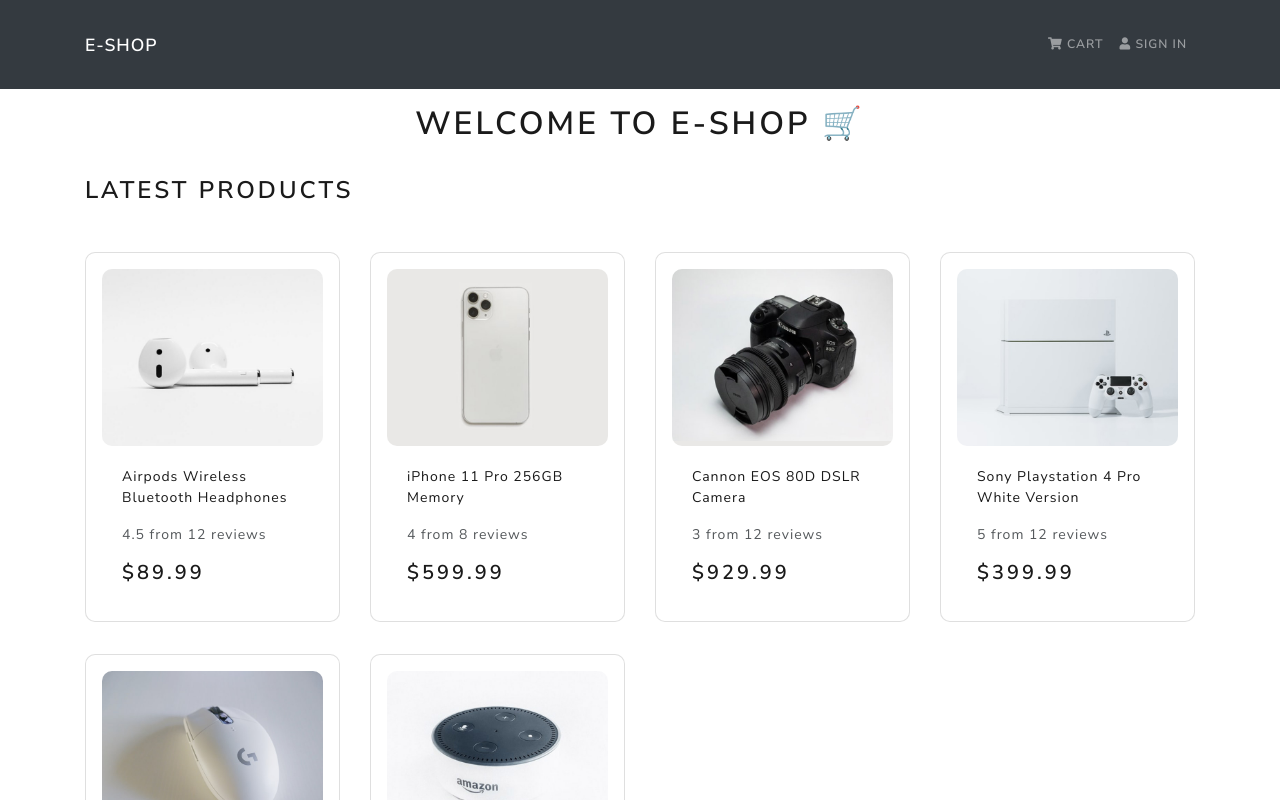
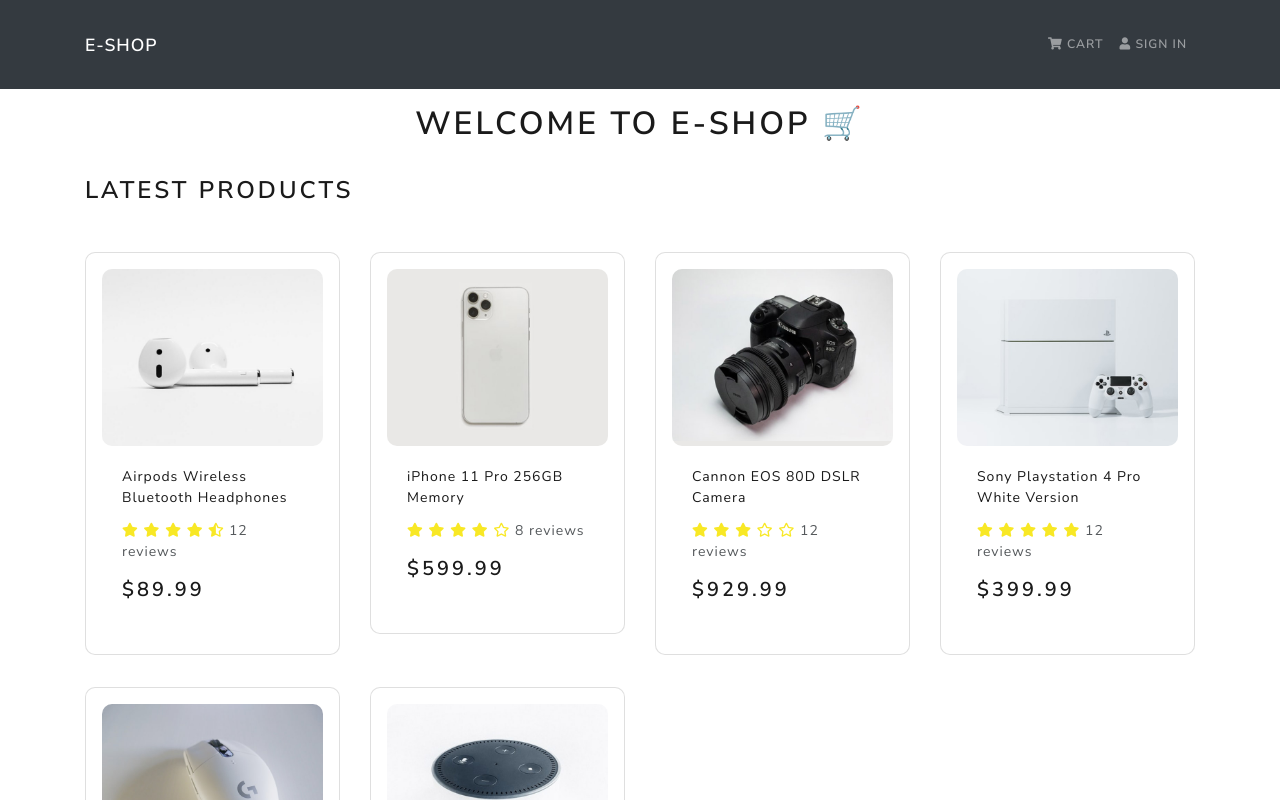
Before and after one commit to Pratham82/E-Commerce-MERN-stack, a React (Create React App) app in the folder frontend/: page / in a window 1280 px wide. Shown: the top 800 px of the page. Built offline with nearby package versions, Linux system fonts and the light colour scheme.

Commit message:
Added Rating component and modified Product component

```diff
--- a/frontend/src/components/Product.js
+++ b/frontend/src/components/Product.js
@@ -1,5 +1,6 @@
 import React from 'react'
 import { Card } from 'react-bootstrap'
+import Rating from './Rating'
 
 export default function Product({
   product: { image, _id, name, rating, numReviews, price },
@@ -17,11 +18,11 @@ export default function Product({
           </Card.Title>
         </a>
         <Card.Text as="div">
-          <div className="my-3">
-            {rating} from {numReviews} reviews
-          </div>
+          <Rating value={rating} text={`${numReviews} reviews`} />
         </Card.Text>
-        <Card.Text as="h4">${price}</Card.Text>
+        <Card.Text as="h4" className="price">
+          ${price}
+        </Card.Text>
       </Card.Body>
     </Card>
   )
--- /dev/null
+++ b/frontend/src/components/Rating.js
@@ -0,0 +1,80 @@
+import React from 'react'
+import PropTypes from 'prop-types'
+
+export default function Rating({ value, text, color }) {
+  return (
+    <div className="rating">
+      <span>
+        <i
+          style={{ color }}
+          className={
+            value >= 1
+              ? 'fas fa-star'
+              : value >= 0.5
+              ? 'fas fa-star-half-alt'
+              : 'far fa-star'
+          }
+        ></i>{' '}
+      </span>
+      <span>
+        <i
+          style={{ color }}
+          className={
+            value >= 2
+              ? 'fas fa-star'
+              : value >= 1.5
+              ? 'fas fa-star-half-alt'
+              : 'far fa-star'
+          }
+        ></i>{' '}
+      </span>
+      <span>
+        <i
+          style={{ color }}
+          className={
+            value >= 3
+              ? 'fas fa-star'
+              : value >= 2.5
+              ? 'fas fa-star-half-alt'
+              : 'far fa-star'
+          }
+        ></i>{' '}
+      </span>
+      <span>
+        <i
+          style={{ color }}
+          className={
+            value >= 4
+              ? 'fas fa-star'
+              : value >= 3.5
+              ? 'fas fa-star-half-alt'
+              : 'far fa-star'
+          }
+        ></i>{' '}
+      </span>
+      <span>
+        <i
+          style={{ color }}
+          className={
+            value >= 5
+              ? 'fas fa-star'
+              : value >= 4.5
+              ? 'fas fa-star-half-alt'
+              : 'far fa-star'
+          }
+        ></i>{' '}
+      </span>
+      <span>{text && text} </span>
+    </div>
+  )
+}
+
+Rating.defaultProps = {
+  color: '#f8e825',
+}
+
+Rating.prototype = {
+  value: PropTypes.number.isRequired,
+  text: PropTypes.string.isRequired,
+  color: PropTypes.string,
+}
--- a/frontend/src/components/screens/HomeScreen.js
+++ b/frontend/src/components/screens/HomeScreen.js
@@ -4,13 +4,12 @@ import Product from './../Product'
 import products from '../../products'
 
 const HomeScreen = () => {
-  console.log(products)
   return (
     <>
       <h3 className="py-4">Latest Products</h3>
       <Row>
         {products.map((product) => (
-          <Col sm={12} md={6} lg={4} xl={3}>
+          <Col key={product._id} sm={12} md={6} lg={4} xl={3}>
             <Product product={product} />
           </Col>
         ))}
```
